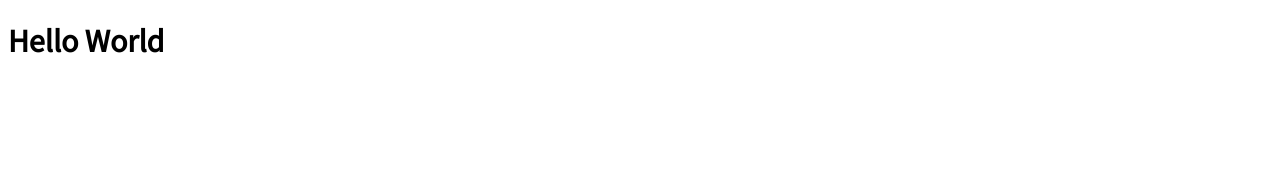
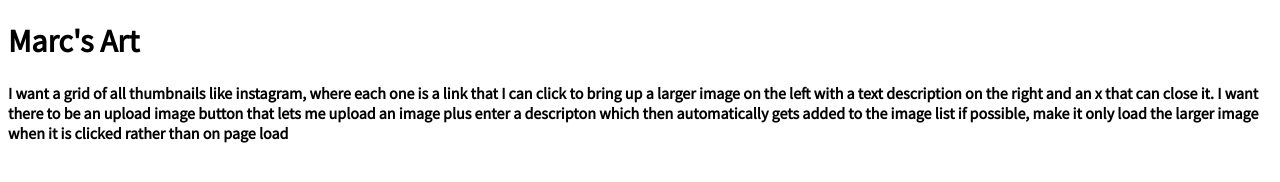
Before and after one commit to Bluedyr/ArtSite, a plain HTML site: page index.html in a window 1280 px wide. Drawn offline with Linux system fonts and the light colour scheme.

```diff
--- a/index.html
+++ b/index.html
@@ -5,7 +5,11 @@
   <link rel="stylesheet" type="text/css" href="//fonts.googleapis.com/css?family=Source+Sans+Pro" />
 </head>
 <body>
-  <h1>Hello World</h1>
+  <h1>Marc's Art</h1>
+
+  <b>I want a grid of all thumbnails like instagram, where each one is a link that I can click to bring up a larger image on the left with a text description on the right and an x that can close it. </b>
+  <b>I want there to be an upload image button that lets me upload an image plus enter a descripton which then automatically gets added to the image list</b>
+  <b>if possible, make it only load the larger image when it is clicked rather than on page load</b>
 </body>
 
 
```
Also changed, not shown: imageData/testImage.png (added).
